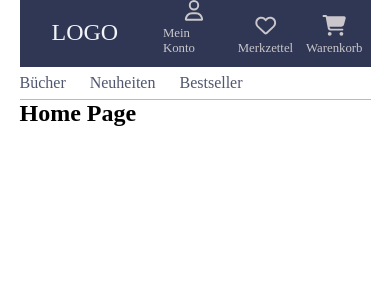
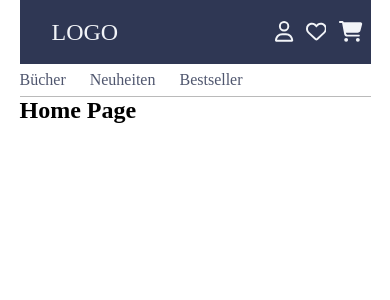
Before and after one commit to Galina-S/bookstore-final-project, a React (Vite) app: page /home in a window 390 px wide. Shown: the top 300 px of the page. Built offline with nearby package versions, Linux system fonts and the light colour scheme.

Commit message:
top nav responsive

```diff
--- a/src/AppContext.jsx
+++ b/src/AppContext.jsx
@@ -1,5 +1,5 @@
 import { createContext } from "react";
-import { useState } from "react";
+import { useState, useEffect } from "react";
 import instance from "../components/axios";
 
 const backendUrl = import.meta.env.VITE_BACKEND_URL;
@@ -68,6 +68,31 @@ export const AppProvider = ({ children }) => {
 
 
 
+  //Tracking The Window Size
+ const getWindowSize = () =>{
+  const innerWidth = window.innerWidth;
+  return innerWidth
+ }
+
+
+ const [windowSize, setWindowSize] = useState(getWindowSize());
+
+ useEffect(()=> {
+  const handleWindowResize = () => {
+    setWindowSize(getWindowSize())
+  }
+
+  window.addEventListener('resize',handleWindowResize);
+
+  return () => {
+    window.removeEventListener('resize', handleWindowResize)
+  }
+ }, [])
+
+//console.log(windowSize);
+
+
+
 
   return (
     <AppContext.Provider
@@ -81,6 +106,7 @@ export const AppProvider = ({ children }) => {
         setFormData,
         handleChangeFormField,
         sendEditBook,
+        windowSize
       }}
     >
       {children}
--- a/src/pages/NavbarPage.jsx
+++ b/src/pages/NavbarPage.jsx
@@ -1,4 +1,6 @@
 import { useState, useEffect, useRef } from "react";
+import { AppContext } from "../AppContext";
+import { useContext } from "react";
 
 import { NavLink, Routes, Route, Navigate} from "react-router-dom";
 import { PageBooks } from '../pages/PageBooks';
@@ -17,6 +19,9 @@ import { faHeart } from  '@fortawesome/free-regular-svg-icons';
 
 
 export const NavbarPage = () => {
+
+    const {windowSize} = useContext(AppContext);
+
   const [currentForm, setCurrentForm] = useState("login");
   const [currentUser, setCurrentUser] = useState({
     email: "",
@@ -51,7 +56,7 @@ export const NavbarPage = () => {
             <div className="dropdown" ref = {dropdownRef}>
               <div className="dropdown-trigger"  onClick={() => {setDropdownOpen(!dropdownOpen)}}>
                   <FontAwesomeIcon className="account_icon" icon={faUser}/>
-                  <span>Mein Konto</span>
+                  <span className = {`${windowSize < 600 ? 'none': null}`}>Mein Konto</span>
               </div>
                   <div className={`auth  ${dropdownOpen ? 'active' : 'inactiv'}` }>
                     <div>
@@ -62,14 +67,14 @@ export const NavbarPage = () => {
                     </div> */}
                   </div>
             </div>
-            <NavLink to="/home" className="wish-list">
+            <div to="/home" className="wish-list">
                 <FontAwesomeIcon className="wish-list-icon" icon={faHeart}/>
-                <span>Merkzettel</span>
-            </NavLink>
-            <NavLink to="/home" className="shopping-cart">
+                <span className = {windowSize < 600 ? 'none': null}>Merkzettel</span>
+            </div>
+            <div to="/home" className="shopping-cart">
                 <FontAwesomeIcon className="shopping-cart-icon" icon={faCartShopping}/>
-                <span>Warenkorb</span>
-            </NavLink>
+                <span className = {windowSize < 600 ? 'none' : null} >Warenkorb</span>
+            </div>
         </div>
 
 
--- a/src/pages/PageBooks.jsx
+++ b/src/pages/PageBooks.jsx
@@ -1,9 +1,10 @@
 //import _books from '../data/books.json';
 import { useContext } from "react";
-import { DisplayBook } from "../../components/DisplayBook";
 import { AppContext } from "../AppContext";
+
 import { EditBook } from "../../components/EditBook";
 import { useEffect } from "react";
+import { DisplayBook } from "../../components/DisplayBook";
 
 
 //const books = _books;
--- a/style/navbar.scss
+++ b/style/navbar.scss
@@ -29,7 +29,7 @@
       text-decoration: none;
       display: flex;
       flex-direction: column;
-      color: var(--color-main-grey);
+      color: var(--color-main-light);
       font-size: 0.8rem;
       padding-bottom: 0.7rem;
       padding-left: 0.8rem;
@@ -42,6 +42,12 @@
       font-size: 1.3rem;
       padding-bottom: 0.3rem;
 
+    }
+
+    @media screen and (max-width: 600px) {
+      .account_icon, .wish-list-icon, .shopping-cart-icon{
+        padding-bottom: 0.7rem;
+      }
     }
 
     .dropdown {
@@ -69,17 +75,14 @@
         transition: 500ms ease;
       }
 
-      @media screen and (min-width: 600px) {
-        .auth {
-          top: 110%;
-          left: -150%;
-          border-radius: 25px;
-          color: red;
-        }
-      }
     }
 
   }
+  .none{
+    display: none;
+  }
+
+
 }
 
 .navbar {
```
